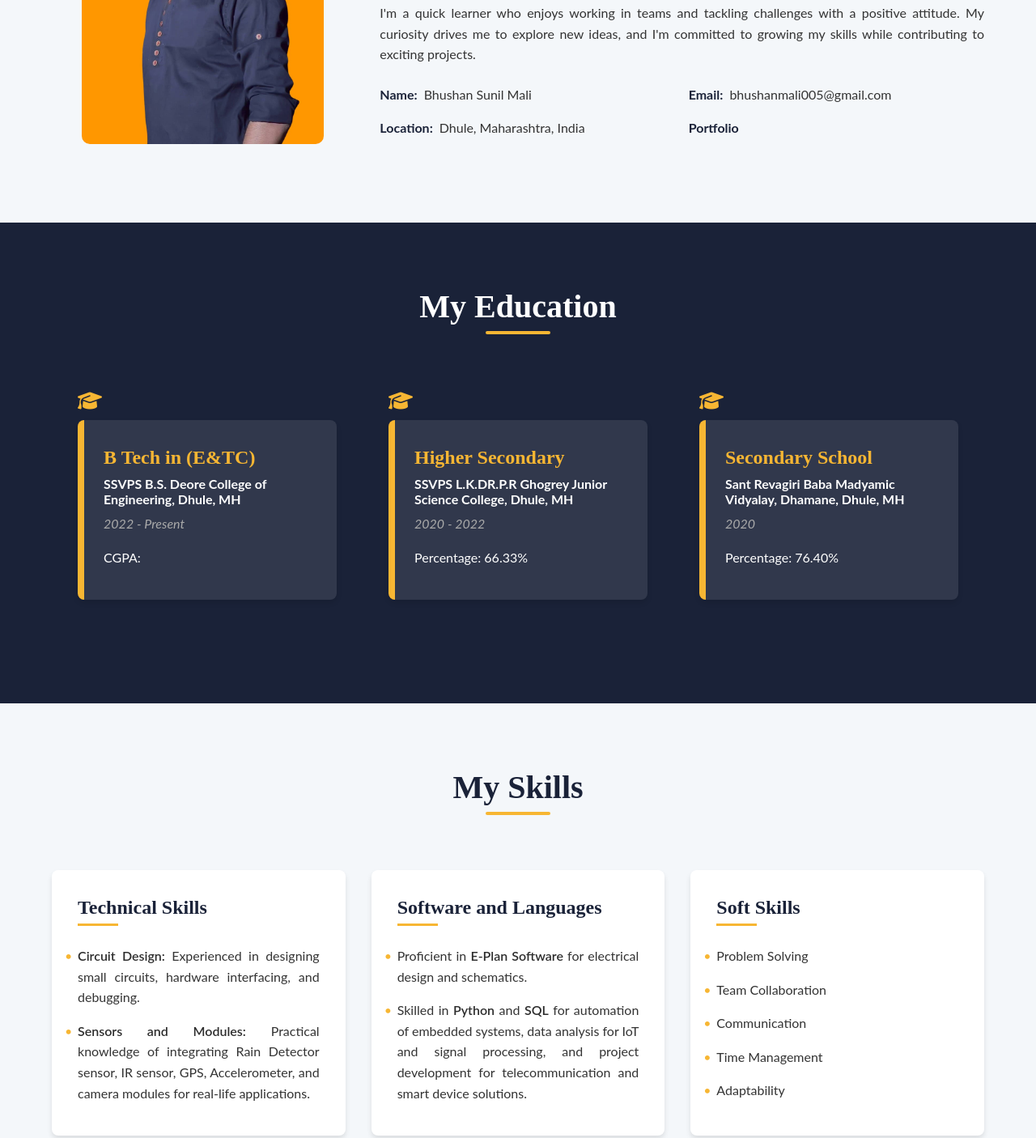
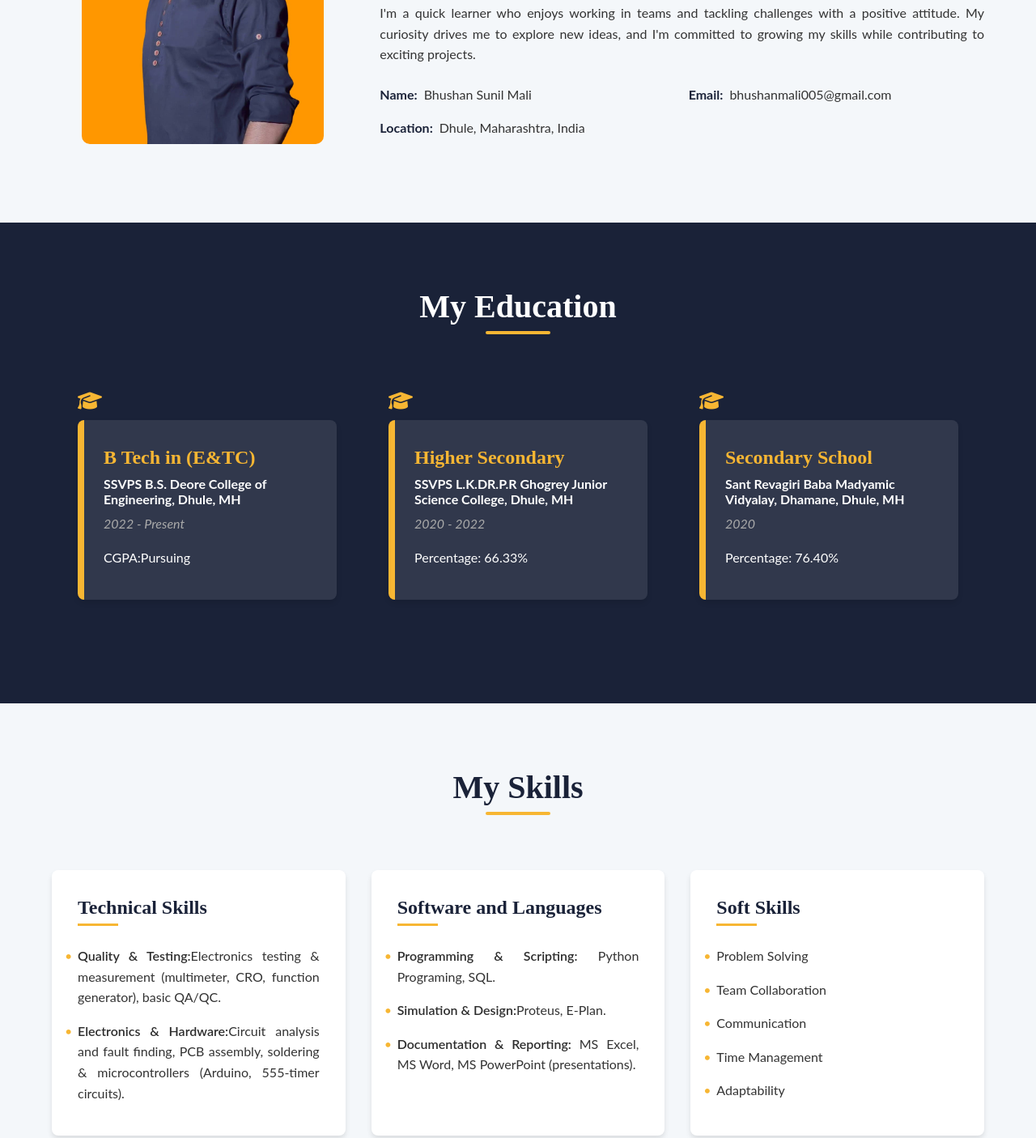
Before and after one commit to Bhushanmali021/Portfolio-ENTC-, a plain HTML site: page index.html in a window 1280 px wide. Shown: the part 1213-2619 px from the top of the page at 81% size. Drawn offline with Linux system fonts and the light colour scheme; a script that the page names is missing.

Commit message:
Update index.html

```diff
--- a/index.html
+++ b/index.html
@@ -40,8 +40,8 @@
         <p class="animate-on-scroll fade-in delay-1">Aspiring Quality/Test Engineer in electronics and hardware systems.</p>
         <div class="cta-buttons animate-on-scroll fade-in delay-2">
           <a href="#projects" class="btn btn-primary">View My Work</a>
-          <!-- <a href="#contact" class="btn btn-outline">Contact Me</a> -->
-          <a href="https://drive.google.com/uc?export=download&id=1qmFXHm_yPZnoKRaKxmRzDF652rRJtwKO" class="btn btn-outline">Download Resume</a>
+          <a href="#contact" class="btn btn-outline">Contact Me</a>
+          <!-- <a href="https://drive.google.com/uc?export=download&id=1qmFXHm_yPZnoKRaKxmRzDF652rRJtwKO" class="btn btn-outline">Download Resume</a> -->
         </div>
       </div>
     </div>
@@ -82,12 +82,7 @@
             <span class="label">Location:</span>
             <span class="value">Dhule, Maharashtra, India</span>
           </div>
-          <div class="detail">
-            <span class="label">Portfolio</span>
-            <a class="label-email" href="https://www.linkedin.com/in/bhushanmali2005/" style="text-decoration: none; color: inherit;" >
 
-            </a>
-          </div>
         </div>
       </div>
     </div>
@@ -109,7 +104,7 @@
             <h3>B Tech in (E&TC)</h3>
             <h4> SSVPS B.S. Deore College of Engineering, Dhule, MH</h4>
             <p class="timeline-date">2022 - Present</p>
-            <p>CGPA: </p>
+            <p>CGPA:Pursuing </p>
           </div>
         </div>
         <div class="timeline-item animate-on-scroll slide-in-right">
@@ -147,15 +142,16 @@
         <div class="skill-category animate-on-scroll fade-in delay-1">
           <h3>Technical Skills</h3>
           <ul class="skill-list">
-            <li style="text-align: justify;"><span style="color:#2d2d2d; font-weight:600;">Circuit Design:</span> Experienced in designing small circuits, hardware interfacing, and debugging.</li>
-            <li style="text-align: justify;"><span style="color:#2d2d2d; font-weight:600;">Sensors and Modules:</span> Practical knowledge of integrating Rain Detector sensor, IR sensor, GPS, Accelerometer, and camera modules for real-life applications.</li>
+            <li style="text-align: justify;"><span style="color:#2d2d2d; font-weight:600;">Quality & Testing:</span>Electronics testing & measurement (multimeter, CRO, function generator), basic QA/QC.</li>
+            <li style="text-align: justify;"><span style="color:#2d2d2d; font-weight:600;">Electronics & Hardware:</span>Circuit analysis and fault finding, PCB assembly, soldering & microcontrollers (Arduino, 555‑timer circuits).</li>
           </ul>
         </div>
         <div class="skill-category animate-on-scroll fade-in delay-2">
           <h3>Software and Languages</h3>
           <ul class="skill-list">
-            <li style="text-align: justify;">Proficient in <span style="color:#2d2d2d; font-weight:600;">E-Plan Software </span>for electrical design and schematics.</li>
-            <li style="text-align: justify;">Skilled in <span style="color:#2d2d2d; font-weight:600;">Python</span> and <span style="color:#2d2d2d; font-weight:600;">SQL</span> for automation of embedded systems, data analysis for IoT and signal processing, and project development for telecommunication and smart device solutions.</li>
+            <li style="text-align: justify;"><span style="color:#2d2d2d; font-weight:600;">Programming & Scripting:</span> Python Programing, SQL.</li>
+            <li style="text-align: justify;"><span style="color:#2d2d2d; font-weight:600;">Simulation & Design:</span>Proteus, E‑Plan.</li>
+            <li style="text-align: justify;"><span style="color:#2d2d2d; font-weight:600;">Documentation & Reporting:</span> MS Excel, MS Word, MS PowerPoint (presentations).</li>
           </ul>
         </div>
         <div class="skill-category animate-on-scroll fade-in delay-3">
@@ -236,25 +232,14 @@ showcasing dedication and rapid skill acquisition.</li>
             </div>
             <div class="project-links">
               <a href="https://docs.google.com/presentation/d/1wK817rFvrKPlpTIt2Tjo611baoky7nei/edit?usp=sharing&ouid=108425626356989631483&rtpof=true&sd=true" class="btn btn-sm" target="_blank" rel="noopener noreferrer">View PPT</a>
-              <!-- <a href="https://github.com/Bhushanmali021/AmazoClone" class="btn btn-sm btn-outline" target="_blank" rel="noopener noreferrer">View Report</a> -->
+              <a href="https://drive.google.com/file/d/1g_fNgmJcvk6iQ-GlbT6S4C2fSOQagsAy/view?usp=sharing" class="btn btn-sm btn-outline" target="_blank" rel="noopener noreferrer">View Report</a>
             </div>
           </div>
         </div>
 
         <div class="project-card animate-on-scroll scale-in">
           <div class="project-image">
-            <!-- <img src="assets/project_image_3.png" alt="Project 3">
-          </div>
-          <div class="project-info">
-            <h3>Student Result Analysis</h3>
-            <p style="text-align: justify;">The project focuses on exploring and visualizing various aspects of student performance.</p>
-            <div class="project-tags">
-              <span>Python</span>
-              <span>MongoDB</span>
-            </div>
-            <div class="project-links">
-              <a href="https://github.com/Bhushanmali021/Student-Result-Analysis" class="btn btn-sm btn-outline" target="_blank" rel="noopener noreferrer">Source Code</a>
-            </div> -->
+
           </div>
         </div>
 
```
